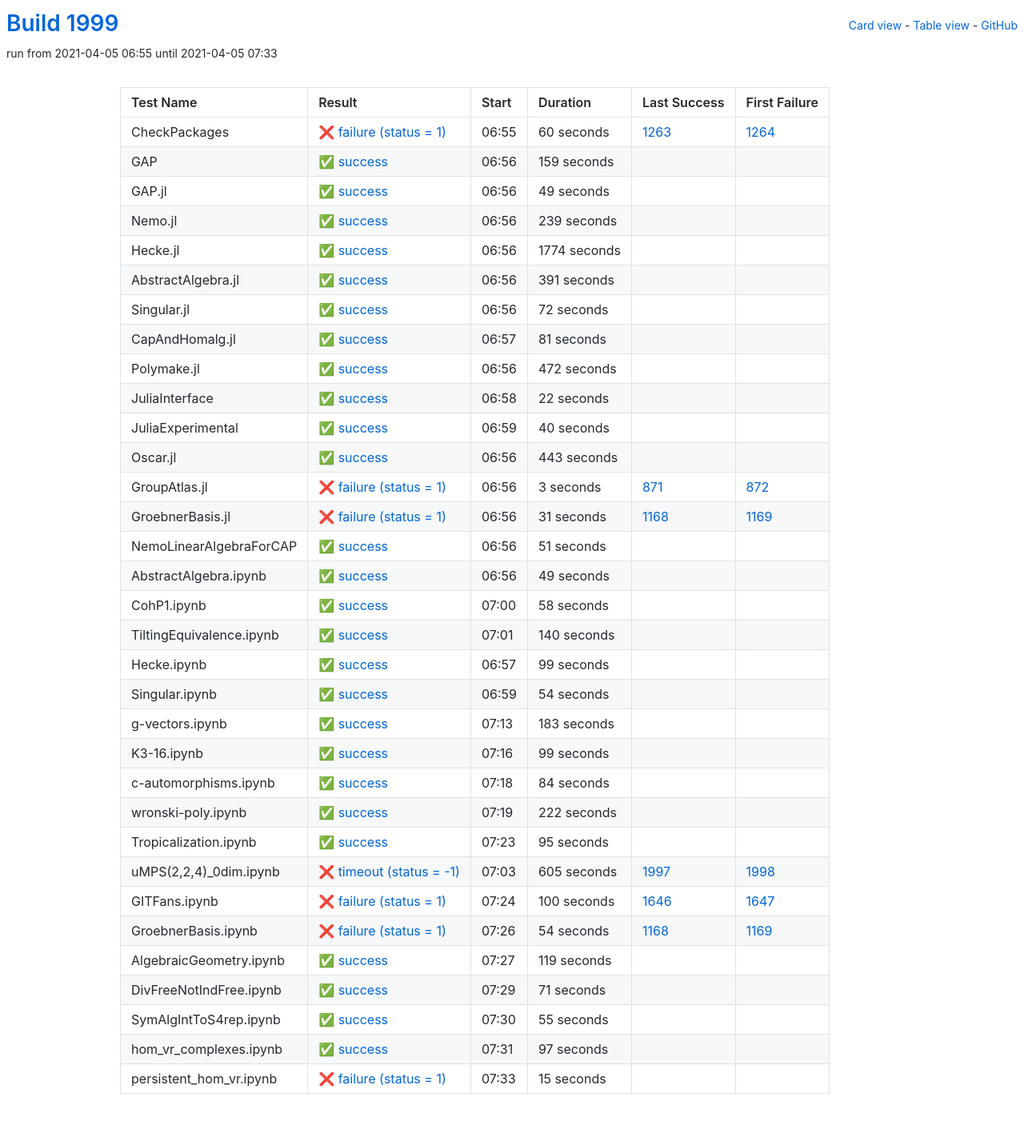
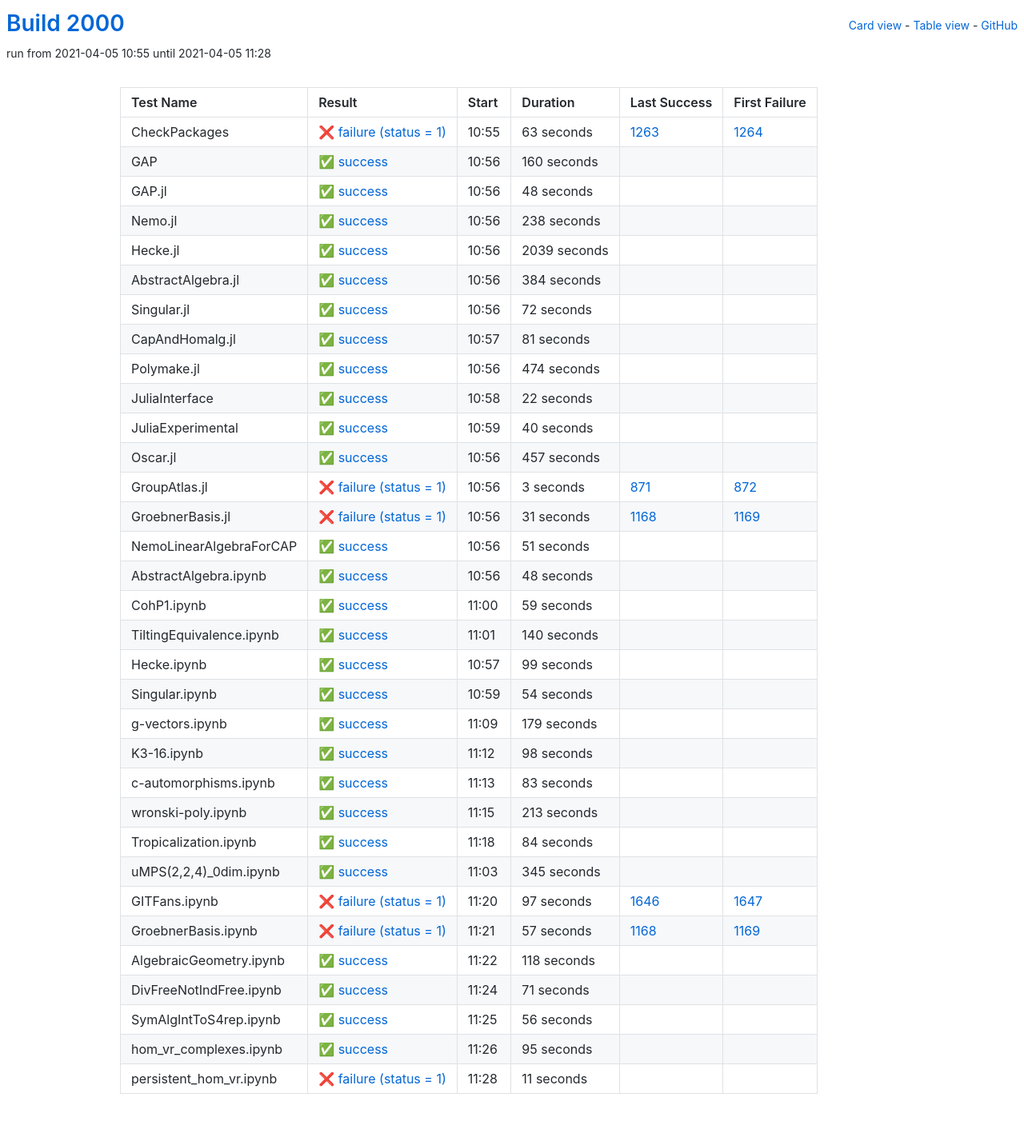
Before and after one commit to oscar-system/oscar-ci-status-stable, a Jekyll site: the page built from table.html, in a window 1280 px wide. Shown: the whole page at 80% size. Built offline with Jekyll 4.4.1, drawn with Linux system fonts in a browser that asks for light colours.

Commit message:
Build #2000

```diff
--- a/_data/ci.yml
+++ b/_data/ci.yml
@@ -1,6 +1,6 @@
 ---
-build: 1999
-build_url: https://oscarci.mathematik.uni-kl.de/job/oscar-stable/1999/
+build: 2000
+build_url: https://oscarci.mathematik.uni-kl.de/job/oscar-stable/2000/
 job: oscar-stable
 organization: oscar-system
 repo: oscar-ci-status-stable
@@ -8,80 +8,80 @@ repourl: https://github.com/oscar-system/oscar-ci-status-stable
 tests:
 - name: CheckPackages
   id: checkpackages
-  log: https://oscarci.mathematik.uni-kl.de/job/oscar-stable/1999/artifact/logs/build-1999/CheckPackages.log
-  start: 2021-04-05 06:55
+  log: https://oscarci.mathematik.uni-kl.de/job/oscar-stable/2000/artifact/logs/build-2000/CheckPackages.log
+  start: 2021-04-05 10:55
   success: false
   exitcode: 1
   status: failure
-  duration: 60
+  duration: 63
   last_success: 1263
   last_success_url: https://oscarci.mathematik.uni-kl.de/job/oscar-stable/1263/
   first_failure: 1264
   first_failure_url: https://oscarci.mathematik.uni-kl.de/job/oscar-stable/1264/
 - name: GAP
   id: gap
-  log: https://oscarci.mathematik.uni-kl.de/job/oscar-stable/1999/artifact/logs/build-1999/GAP.log
-  start: 2021-04-05 06:56
+  log: https://oscarci.mathematik.uni-kl.de/job/oscar-stable/2000/artifact/logs/build-2000/GAP.log
+  start: 2021-04-05 10:56
   success: true
   exitcode: 0
   status: success
-  duration: 159
+  duration: 160
   last_success: false
   last_success_url:
   first_failure: false
   first_failure_url:
 - name: GAP.jl
   id: gap-jl
-  log: https://oscarci.mathematik.uni-kl.de/job/oscar-stable/1999/artifact/logs/build-1999/GAP.jl.log
-  start: 2021-04-05 06:56
+  log: https://oscarci.mathematik.uni-kl.de/job/oscar-stable/2000/artifact/logs/build-2000/GAP.jl.log
+  start: 2021-04-05 10:56
   success: true
   exitcode: 0
   status: success
-  duration: 49
+  duration: 48
   last_success: false
   last_success_url:
   first_failure: false
   first_failure_url:
 - name: Nemo.jl
   id: nemo-jl
-  log: https://oscarci.mathematik.uni-kl.de/job/oscar-stable/1999/artifact/logs/build-1999/Nemo.jl.log
-  start: 2021-04-05 06:56
+  log: https://oscarci.mathematik.uni-kl.de/job/oscar-stable/2000/artifact/logs/build-2000/Nemo.jl.log
+  start: 2021-04-05 10:56
   success: true
   exitcode: 0
   status: success
-  duration: 239
+  duration: 238
   last_success: false
   last_success_url:
   first_failure: false
   first_failure_url:
 - name: Hecke.jl
   id: hecke-jl
-  log: https://oscarci.mathematik.uni-kl.de/job/oscar-stable/1999/artifact/logs/build-1999/Hecke.jl.log
-  start: 2021-04-05 06:56
+  log: https://oscarci.mathematik.uni-kl.de/job/oscar-stable/2000/artifact/logs/build-2000/Hecke.jl.log
+  start: 2021-04-05 10:56
   success: true
   exitcode: 0
   status: success
-  duration: 1774
+  duration: 2039
   last_success: false
   last_success_url:
   first_failure: false
   first_failure_url:
 - name: AbstractAlgebra.jl
   id: abstractalgebra-jl
-  log: https://oscarci.mathematik.uni-kl.de/job/oscar-stable/1999/artifact/logs/build-1999/AbstractAlgebra.jl.log
-  start: 2021-04-05 06:56
+  log: https://oscarci.mathematik.uni-kl.de/job/oscar-stable/2000/artifact/logs/build-2000/AbstractAlgebra.jl.log
+  start: 2021-04-05 10:56
   success: true
   exitcode: 0
   status: success
-  duration: 391
+  duration: 384
   last_success: false
   last_success_url:
   first_failure: false
   first_failure_url:
 - name: Singular.jl
   id: singular-jl
-  log: https://oscarci.mathematik.uni-kl.de/job/oscar-stable/1999/artifact/logs/build-1999/Singular.jl.log
-  start: 2021-04-05 06:56
+  log: https://oscarci.mathematik.uni-kl.de/job/oscar-stable/2000/artifact/logs/build-2000/Singular.jl.log
+  start: 2021-04-05 10:56
   success: true
   exitcode: 0
   status: success
@@ -92,8 +92,8 @@ tests:
   first_failure_url:
 - name: CapAndHomalg.jl
   id: capandhomalg-jl
-  log: https://oscarci.mathematik.uni-kl.de/job/oscar-stable/1999/artifact/logs/build-1999/CapAndHomalg.jl.log
-  start: 2021-04-05 06:57
+  log: https://oscarci.mathematik.uni-kl.de/job/oscar-stable/2000/artifact/logs/build-2000/CapAndHomalg.jl.log
+  start: 2021-04-05 10:57
   success: true
   exitcode: 0
   status: success
@@ -104,20 +104,20 @@ tests:
   first_failure_url:
 - name: Polymake.jl
   id: polymake-jl
-  log: https://oscarci.mathematik.uni-kl.de/job/oscar-stable/1999/artifact/logs/build-1999/Polymake.jl.log
-  start: 2021-04-05 06:56
+  log: https://oscarci.mathematik.uni-kl.de/job/oscar-stable/2000/artifact/logs/build-2000/Polymake.jl.log
+  start: 2021-04-05 10:56
   success: true
   exitcode: 0
   status: success
-  duration: 472
+  duration: 474
   last_success: false
   last_success_url:
   first_failure: false
   first_failure_url:
 - name: JuliaInterface
   id: juliainterface
-  log: https://oscarci.mathematik.uni-kl.de/job/oscar-stable/1999/artifact/logs/build-1999/JuliaInterface.log
-  start: 2021-04-05 06:58
+  log: https://oscarci.mathematik.uni-kl.de/job/oscar-stable/2000/artifact/logs/build-2000/JuliaInterface.log
+  start: 2021-04-05 10:58
   success: true
   exitcode: 0
   status: success
@@ -128,8 +128,8 @@ tests:
   first_failure_url:
 - name: JuliaExperimental
   id: juliaexperimental
-  log: https://oscarci.mathematik.uni-kl.de/job/oscar-stable/1999/artifact/logs/build-1999/JuliaExperimental.log
-  start: 2021-04-05 06:59
+  log: https://oscarci.mathematik.uni-kl.de/job/oscar-stable/2000/artifact/logs/build-2000/JuliaExperimental.log
+  start: 2021-04-05 10:59
   success: true
   exitcode: 0
   status: success
@@ -140,20 +140,20 @@ tests:
   first_failure_url:
 - name: Oscar.jl
   id: oscar-jl
-  log: https://oscarci.mathematik.uni-kl.de/job/oscar-stable/1999/artifact/logs/build-1999/Oscar.jl.log
-  start: 2021-04-05 06:56
+  log: https://oscarci.mathematik.uni-kl.de/job/oscar-stable/2000/artifact/logs/build-2000/Oscar.jl.log
+  start: 2021-04-05 10:56
   success: true
   exitcode: 0
   status: success
-  duration: 443
+  duration: 457
   last_success: false
   last_success_url:
   first_failure: false
   first_failure_url:
 - name: GroupAtlas.jl
   id: groupatlas-jl
-  log: https://oscarci.mathematik.uni-kl.de/job/oscar-stable/1999/artifact/logs/build-1999/GroupAtlas.jl.log
-  start: 2021-04-05 06:56
+  log: https://oscarci.mathematik.uni-kl.de/job/oscar-stable/2000/artifact/logs/build-2000/GroupAtlas.jl.log
+  start: 2021-04-05 10:56
   success: false
   exitcode: 1
   status: failure
@@ -164,8 +164,8 @@ tests:
   first_failure_url: https://oscarci.mathematik.uni-kl.de/job/oscar-stable/872/
 - name: GroebnerBasis.jl
   id: groebnerbasis-jl
-  log: https://oscarci.mathematik.uni-kl.de/job/oscar-stable/1999/artifact/logs/build-1999/GroebnerBasis.jl.log
-  start: 2021-04-05 06:56
+  log: https://oscarci.mathematik.uni-kl.de/job/oscar-stable/2000/artifact/logs/build-2000/GroebnerBasis.jl.log
+  start: 2021-04-05 10:56
   success: false
   exitcode: 1
   status: failure
@@ -176,8 +176,8 @@ tests:
   first_failure_url: https://oscarci.mathematik.uni-kl.de/job/oscar-stable/1169/
 - name: NemoLinearAlgebraForCAP
   id: nemolinearalgebraforcap
-  log: https://oscarci.mathematik.uni-kl.de/job/oscar-stable/1999/artifact/logs/build-1999/NemoLinearAlgebraForCAP.log
-  start: 2021-04-05 06:56
+  log: https://oscarci.mathematik.uni-kl.de/job/oscar-stable/2000/artifact/logs/build-2000/NemoLinearAlgebraForCAP.log
+  start: 2021-04-05 10:56
   success: true
   exitcode: 0
   status: success
@@ -188,32 +188,32 @@ tests:
   first_failure_url:
 - name: AbstractAlgebra.ipynb
   id: abstractalgebra-ipynb
-  log: https://oscarci.mathematik.uni-kl.de/job/oscar-stable/1999/artifact/logs/build-1999/AbstractAlgebra.ipynb.log
-  start: 2021-04-05 06:56
+  log: https://oscarci.mathematik.uni-kl.de/job/oscar-stable/2000/artifact/logs/build-2000/AbstractAlgebra.ipynb.log
+  start: 2021-04-05 10:56
   success: true
   exitcode: 0
   status: success
-  duration: 49
+  duration: 48
   last_success: false
   last_success_url:
   first_failure: false
   first_failure_url:
 - name: CohP1.ipynb
   id: cohp1-ipynb
-  log: https://oscarci.mathematik.uni-kl.de/job/oscar-stable/1999/artifact/logs/build-1999/CohP1.ipynb.log
-  start: 2021-04-05 07:00
+  log: https://oscarci.mathematik.uni-kl.de/job/oscar-stable/2000/artifact/logs/build-2000/CohP1.ipynb.log
+  start: 2021-04-05 11:00
   success: true
   exitcode: 0
   status: success
-  duration: 58
+  duration: 59
   last_success: false
   last_success_url:
   first_failure: false
   first_failure_url:
 - name: TiltingEquivalence.ipynb
   id: tiltingequivalence-ipynb
-  log: https://oscarci.mathematik.uni-kl.de/job/oscar-stable/1999/artifact/logs/build-1999/TiltingEquivalence.ipynb.log
-  start: 2021-04-05 07:01
+  log: https://oscarci.mathematik.uni-kl.de/job/oscar-stable/2000/artifact/logs/build-2000/TiltingEquivalence.ipynb.log
+  start: 2021-04-05 11:01
   success: true
   exitcode: 0
   status: success
@@ -224,8 +224,8 @@ tests:
   first_failure_url:
 - name: Hecke.ipynb
   id: hecke-ipynb
-  log: https://oscarci.mathematik.uni-kl.de/job/oscar-stable/1999/artifact/logs/build-1999/Hecke.ipynb.log
-  start: 2021-04-05 06:57
+  log: https://oscarci.mathematik.uni-kl.de/job/oscar-stable/2000/artifact/logs/build-2000/Hecke.ipynb.log
+  start: 2021-04-05 10:57
   success: true
   exitcode: 0
   status: success
@@ -236,8 +236,8 @@ tests:
   first_failure_url:
 - name: Singular.ipynb
   id: singular-ipynb
-  log: https://oscarci.mathematik.uni-kl.de/job/oscar-stable/1999/artifact/logs/build-1999/Singular.ipynb.log
-  start: 2021-04-05 06:59
+  log: https://oscarci.mathematik.uni-kl.de/job/oscar-stable/2000/artifact/logs/build-2000/Singular.ipynb.log
+  start: 2021-04-05 10:59
   success: true
   exitcode: 0
   status: success
@@ -248,32 +248,56 @@ tests:
   first_failure_url:
 - name: g-vectors.ipynb
   id: g-vectors-ipynb
-  log: https://oscarci.mathematik.uni-kl.de/job/oscar-stable/1999/artifact/logs/build-1999/g-vectors.ipynb.log
-  start: 2021-04-05 07:13
+  log: https://oscarci.mathematik.uni-kl.de/job/oscar-stable/2000/artifact/logs/build-2000/g-vectors.ipynb.log
+  start: 2021-04-05 11:09
   success: true
   exitcode: 0
   status: success
-  duration: 183
+  duration: 179
   last_success: false
   last_success_url:
   first_failure: false
   first_failure_url:
 - name: K3-16.ipynb
   id: k3-16-ipynb
-  log: https://oscarci.mathematik.uni-kl.de/job/oscar-stable/1999/artifact/logs/build-1999/K3-16.ipynb.log
-  start: 2021-04-05 07:16
+  log: https://oscarci.mathematik.uni-kl.de/job/oscar-stable/2000/artifact/logs/build-2000/K3-16.ipynb.log
+  start: 2021-04-05 11:12
   success: true
   exitcode: 0
   status: success
-  duration: 99
+  duration: 98
   last_success: false
   last_success_url:
   first_failure: false
   first_failure_url:
 - name: c-automorphisms.ipynb
   id: c-automorphisms-ipynb
-  log: https://oscarci.mathematik.uni-kl.de/job/oscar-stable/1999/artifact/logs/build-1999/c-automorphisms.ipynb.log
-  start: 2021-04-05 07:18
+  log: https://oscarci.mathematik.uni-kl.de/job/oscar-stable/2000/artifact/logs/build-2000/c-automorphisms.ipynb.log
+  start: 2021-04-05 11:13
+  success: true
+  exitcode: 0
+  status: success
+  duration: 83
+  last_success: false
+  last_success_url:
+  first_failure: false
+  first_failure_url:
+- name: wronski-poly.ipynb
+  id: wronski-poly-ipynb
+  log: https://oscarci.mathematik.uni-kl.de/job/oscar-stable/2000/artifact/logs/build-2000/wronski-poly.ipynb.log
+  start: 2021-04-05 11:15
+  success: true
+  exitcode: 0
+  status: success
+  duration: 213
+  last_success: false
+  last_success_url:
+  first_failure: false
+  first_failure_url:
+- name: Tropicalization.ipynb
+  id: tropicalization-ipynb
+  log: https://oscarci.mathematik.uni-kl.de/job/oscar-stable/2000/artifact/logs/build-2000/Tropicalization.ipynb.log
+  start: 2021-04-05 11:18
   success: true
   exitcode: 0
   status: success
@@ -282,82 +306,58 @@ tests:
   last_success_url:
   first_failure: false
   first_failure_url:
-- name: wronski-poly.ipynb
-  id: wronski-poly-ipynb
-  log: https://oscarci.mathematik.uni-kl.de/job/oscar-stable/1999/artifact/logs/build-1999/wronski-poly.ipynb.log
-  start: 2021-04-05 07:19
+- name: uMPS(2,2,4)_0dim.ipynb
+  id: umps-2-2-4-0dim-ipynb
+  log: https://oscarci.mathematik.uni-kl.de/job/oscar-stable/2000/artifact/logs/build-2000/uMPS-2-2-4-_0dim.ipynb.log
+  start: 2021-04-05 11:03
   success: true
   exitcode: 0
   status: success
-  duration: 222
+  duration: 345
   last_success: false
   last_success_url:
   first_failure: false
   first_failure_url:
-- name: Tropicalization.ipynb
-  id: tropicalization-ipynb
-  log: https://oscarci.mathematik.uni-kl.de/job/oscar-stable/1999/artifact/logs/build-1999/Tropicalization.ipynb.log
-  start: 2021-04-05 07:23
-  success: true
-  exitcode: 0
-  status: success
-  duration: 95
-  last_success: false
-  last_success_url:
-  first_failure: false
-  first_failure_url:
-- name: uMPS(2,2,4)_0dim.ipynb
-  id: umps-2-2-4-0dim-ipynb
-  log: https://oscarci.mathematik.uni-kl.de/job/oscar-stable/1999/artifact/logs/build-1999/uMPS-2-2-4-_0dim.ipynb.log
-  start: 2021-04-05 07:03
-  success: false
-  exitcode: -1
-  status: timeout
-  duration: 605
-  last_success: 1997
-  last_success_url: https://oscarci.mathematik.uni-kl.de/job/oscar-stable/1997/
-  first_failure: 1998
-  first_failure_url: https://oscarci.mathematik.uni-kl.de/job/oscar-stable/1998/
 - name: GITFans.ipynb
   id: gitfans-ipynb
-  log: https://oscarci.mathematik.uni-kl.de/job/oscar-stable/1999/artifact/logs/build-1999/GITFans.ipynb.log
-  start: 2021-04-05 07:24
+  log: https://oscarci.mathematik.uni-kl.de/job/oscar-stable/2000/artifact/logs/build-2000/GITFans.ipynb.log
+  start: 2021-04-05 11:20
   success: false
   exitcode: 1
   status: failure
-  duration: 100
+  duration: 97
   last_success: 1646
   last_success_url: https://oscarci.mathematik.uni-kl.de/job/oscar-stable/1646/
   first_failure: 1647
   first_failure_url: https://oscarci.mathematik.uni-kl.de/job/oscar-stable/1647/
 - name: GroebnerBasis.ipynb
   id: groebnerbasis-ipynb
-  log: https://oscarci.mathematik.uni-kl.de/job/oscar-stable/1999/artifact/logs/build-1999/GroebnerBasis.ipynb.log
-  start: 2021-04-05 07:26
+  log: https://oscarci.mathematik.uni-kl.de/job/oscar-stable/2000/artifact/logs/build-2000/GroebnerBasis.ipynb.log
+  start: 2021-04-05 11:21
   success: false
   exitcode: 1
   status: failure
-  duration: 54
+  duration: 57
   last_success: 1168
   last_success_url: https://oscarci.mathematik.uni-kl.de/job/oscar-stable/1168/
   first_failure: 1169
   first_failure_url: https://oscarci.mathematik.uni-kl.de/job/oscar-stable/1169/
 - name: AlgebraicGeometry.ipynb
   id: algebraicgeometry-ipynb
-  log: https://oscarci.mathematik.uni-kl.de/job/oscar-stable/1999/artifact/logs/build-1999/AlgebraicGeometry.ipynb.log
-  start: 2021-04-05 07:27
+  log: https://oscarci.mathematik.uni-kl.de/job/oscar-stable/2000/artifact/logs/build-2000/AlgebraicGeometry.ipynb.log
+  start: 2021-04-05 11:22
   success: true
   exitcode: 0
   status: success
-  duration: 119
+  duration: 118
   last_success: false
   last_success_url:
   first_failure: false
   first_failure_url:
 - name: DivFreeNotIndFree.ipynb
   id: divfreenotindfree-ipynb
-  log: https://oscarci.mathematik.uni-kl.de/job/oscar-stable/1999/artifact/logs/build-1999/DivFreeNotIndFree.ipynb.log
-  start: 2021-04-05 07:29
+  log: https://oscarci.mathematik.uni-kl.de/job/oscar-stable/2000/artifact/logs/build-2000/DivFreeNotIndFree.ipynb.log
+  start: 2021-04-05 11:24
   success: true
   exitcode: 0
   status: success
@@ -368,36 +368,36 @@ tests:
   first_failure_url:
 - name: SymAlgIntToS4rep.ipynb
   id: symalginttos4rep-ipynb
-  log: https://oscarci.mathematik.uni-kl.de/job/oscar-stable/1999/artifact/logs/build-1999/SymAlgIntToS4rep.ipynb.log
-  start: 2021-04-05 07:30
+  log: https://oscarci.mathematik.uni-kl.de/job/oscar-stable/2000/artifact/logs/build-2000/SymAlgIntToS4rep.ipynb.log
+  start: 2021-04-05 11:25
   success: true
   exitcode: 0
   status: success
-  duration: 55
+  duration: 56
   last_success: false
   last_success_url:
   first_failure: false
   first_failure_url:
 - name: hom_vr_complexes.ipynb
   id: hom-vr-complexes-ipynb
-  log: https://oscarci.mathematik.uni-kl.de/job/oscar-stable/1999/artifact/logs/build-1999/hom_vr_complexes.ipynb.log
-  start: 2021-04-05 07:31
+  log: https://oscarci.mathematik.uni-kl.de/job/oscar-stable/2000/artifact/logs/build-2000/hom_vr_complexes.ipynb.log
+  start: 2021-04-05 11:26
   success: true
   exitcode: 0
   status: success
-  duration: 97
+  duration: 95
   last_success: false
   last_success_url:
   first_failure: false
   first_failure_url:
 - name: persistent_hom_vr.ipynb
   id: persistent-hom-vr-ipynb
-  log: https://oscarci.mathematik.uni-kl.de/job/oscar-stable/1999/artifact/logs/build-1999/persistent_hom_vr.ipynb.log
-  start: 2021-04-05 07:33
+  log: https://oscarci.mathematik.uni-kl.de/job/oscar-stable/2000/artifact/logs/build-2000/persistent_hom_vr.ipynb.log
+  start: 2021-04-05 11:28
   success: false
   exitcode: 1
   status: failure
-  duration: 15
+  duration: 11
   last_success: false
   last_success_url:
   first_failure: false
```
Also changed, not shown: README.md.
